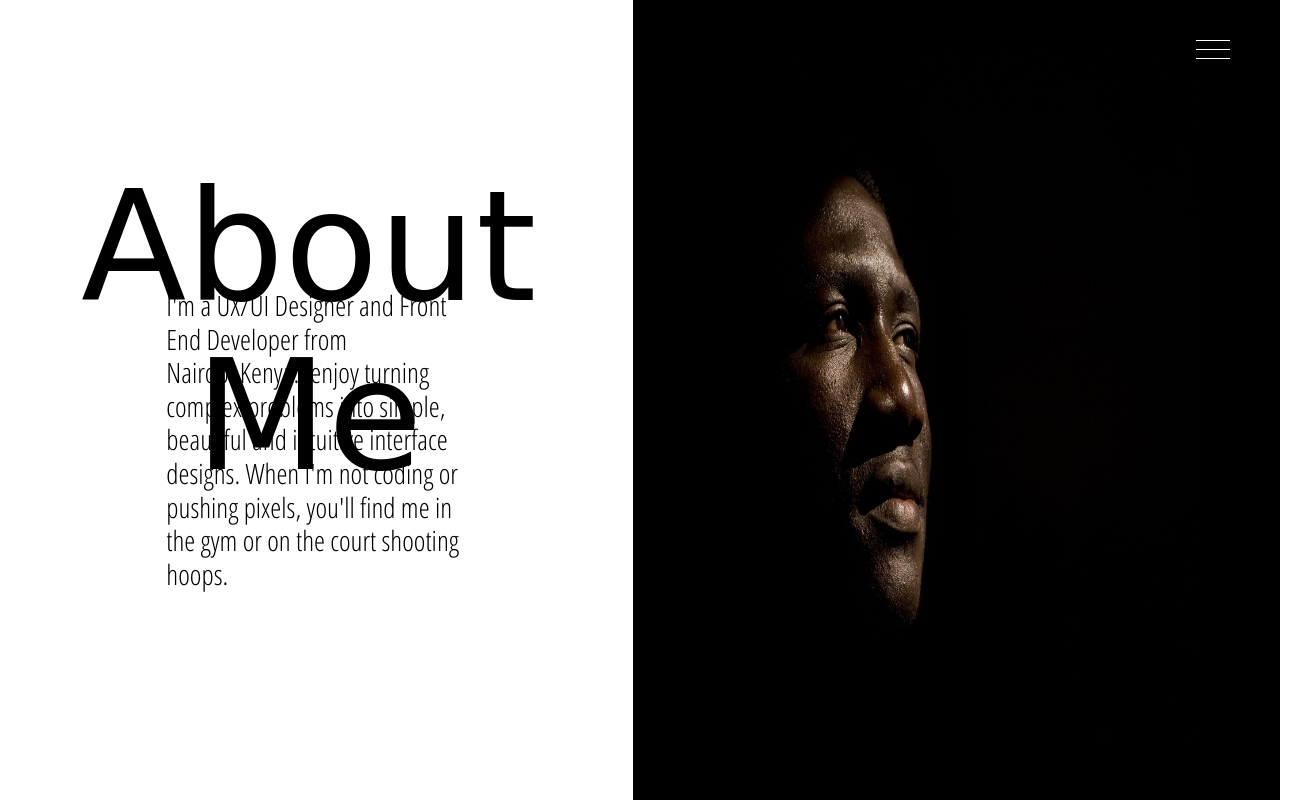
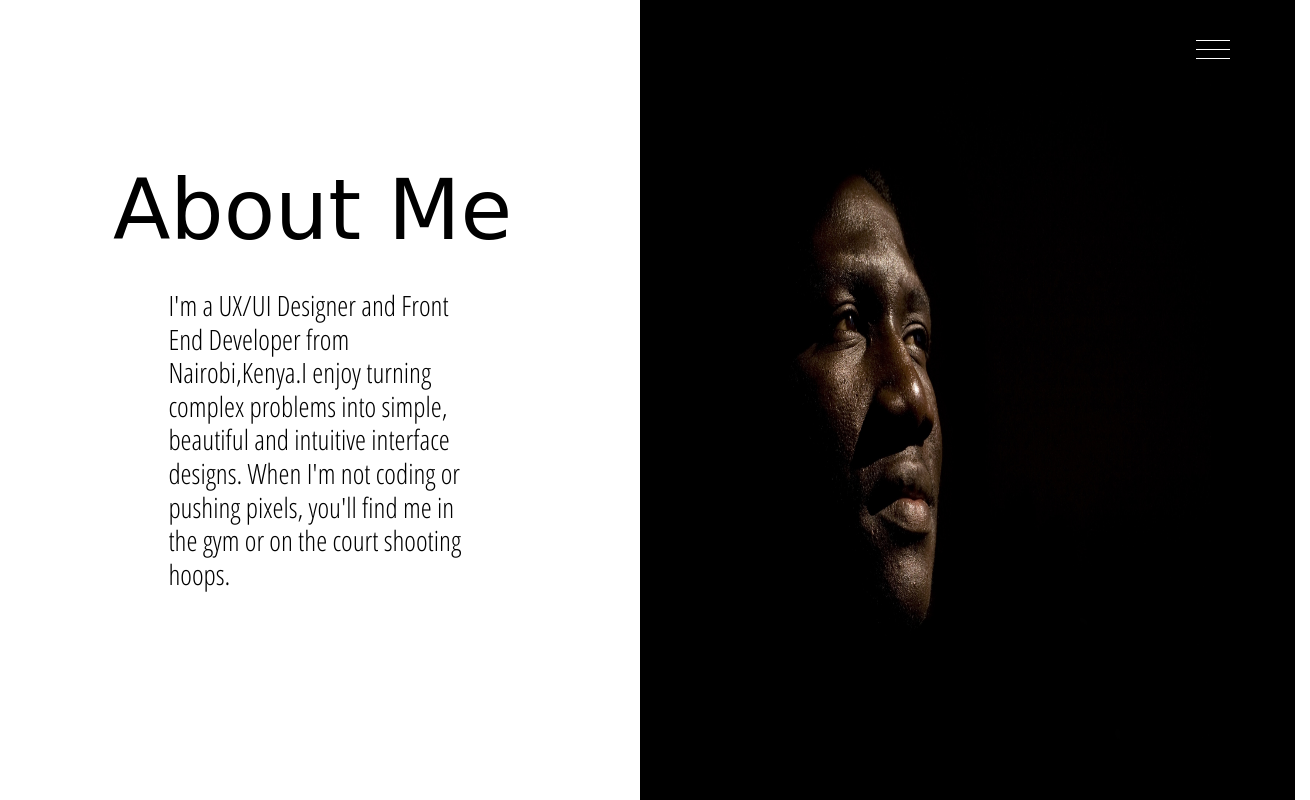
Before and after one commit to toelapiut/jackal-the-portfolio, a plain HTML site: page about.html in a window 1280 px wide. Shown: the whole page, 1310 px wide, since content can reach past the window. Drawn offline with nearby package versions, Linux system fonts and the light colour scheme; a script that the page names is missing; a web font is replaced by a local one.

Commit message:
remove default margin from the html tag

```diff
--- a/about.html
+++ b/about.html
@@ -1,5 +1,5 @@
 <!DOCTYPE html>
-<html lang="en">
+<html lang="en" style="margin:0px">
 
 <head>
     <meta charset="UTF-8">
@@ -53,21 +53,42 @@
       contact section
       ============================= -->
     <div class="row">
-            <div class="col-sm-6 col-md-6 col-lg-6 hidden-xs" style="padding:0px;margin:0px;">
-                    <div style="height:100vh;">
-                            <h3 class="about-section" style="padding-top:25%;margin:0px;color:black;font-size: 11em;">About Me</h3>
-                            <p class="intro" style="color:black;font-size:2em;line-height: 1.2em;">I'm a UX/UI Designer and Front End Developer from  Nairobi,Kenya.I enjoy turning complex problems into simple, beautiful and intuitive interface designs. When I'm not coding or pushing pixels, you'll find me in the gym or on the court shooting hoops.</h4>
-                    </div>
+        <div class="col-sm-6 col-md-6 col-lg-6 hidden-xs" style="padding:0px;margin:0px;">
+            <div style="height:100vh;">
+                <h3 class="about-section" style="padding-top:25%;margin:0px;color:black;font-size: 6em;">About Me</h3>
+                <p class="intro" style="color:black;font-size:2em;line-height: 1.2em;">I'm a UX/UI Designer and Front End Developer from Nairobi,Kenya.I enjoy turning complex problems into simple,
+                    beautiful and intuitive interface designs. When I'm not coding or pushing pixels, you'll find me in the
+                    gym or on the court shooting hoops.</h4>
+            </div>
+        </div>
+
+        <div class="col-sm-6 col-md-6 col-lg-6 hidden-xs" style="padding:0px;margin:0px">
+            <img src="./assets/img/mypics.jpg" class="img-responsive" style="height:100vh" alt="" srcset="">
+        </div>
+
+
+        <!-- ============================
+        Mobile view
+        ============================  -->
+        <div class="row">
+                <div class="hidden-6 hidden-6 hidden-lg col-xs-12" style="padding:0px;margin:0px">
+                    <img src="./assets/img/mypics.jpg" class="img-responsive" style="height:50vh; width: 100%;" alt="" srcset="">
                 </div>
-        <!-- <div class="col-sm-6 col-md-6 col-lg-6 col-xs-6" style="padding:0px;margin:0px; height:100vh;">
+            </div>
 
-            <section class="contact-info" >
-               h
-            </section>
-        </div> -->
-        <div class="col-sm-6 col-md-6 col-lg-6 hidden-xs" style="padding:0px;margin:0px">
-            <img src="./assets/img/mypics.jpg" class="img-responsive" style="height:100vh"alt="" srcset="">
+        <div class="row">
+            <div class="hidden-6 hidden-6 hidden-lg col-xs-12" style="padding:0px;margin:0px;">
+                <div style="height:50vh;">
+                    <h3 class="about-section" style="padding-top:0px;margin:0px;color:black;font-size: 3em;">About Me</h3>
+                    <p style="margin:0px;color:black;font-size:1.7em;line-height: 1.2em;    font-family: 'Open Sans Condensed', sans-serif;padding: 7px 18px 7px;text-align: center;">I'm a UX/UI Designer and Front End Developer from Nairobi,Kenya.I enjoy turning complex problems into
+                        simple, beautiful and intuitive interface designs. When I'm not coding or pushing pixels, you'll
+                        find me in the gym or on the court shooting hoops.</h4>
+                </div>
+            </div>
         </div>
+
+
+
     </div>
 
     <script src='https://cdnjs.cloudflare.com/ajax/libs/jquery/2.1.3/jquery.min.js'></script>
```
